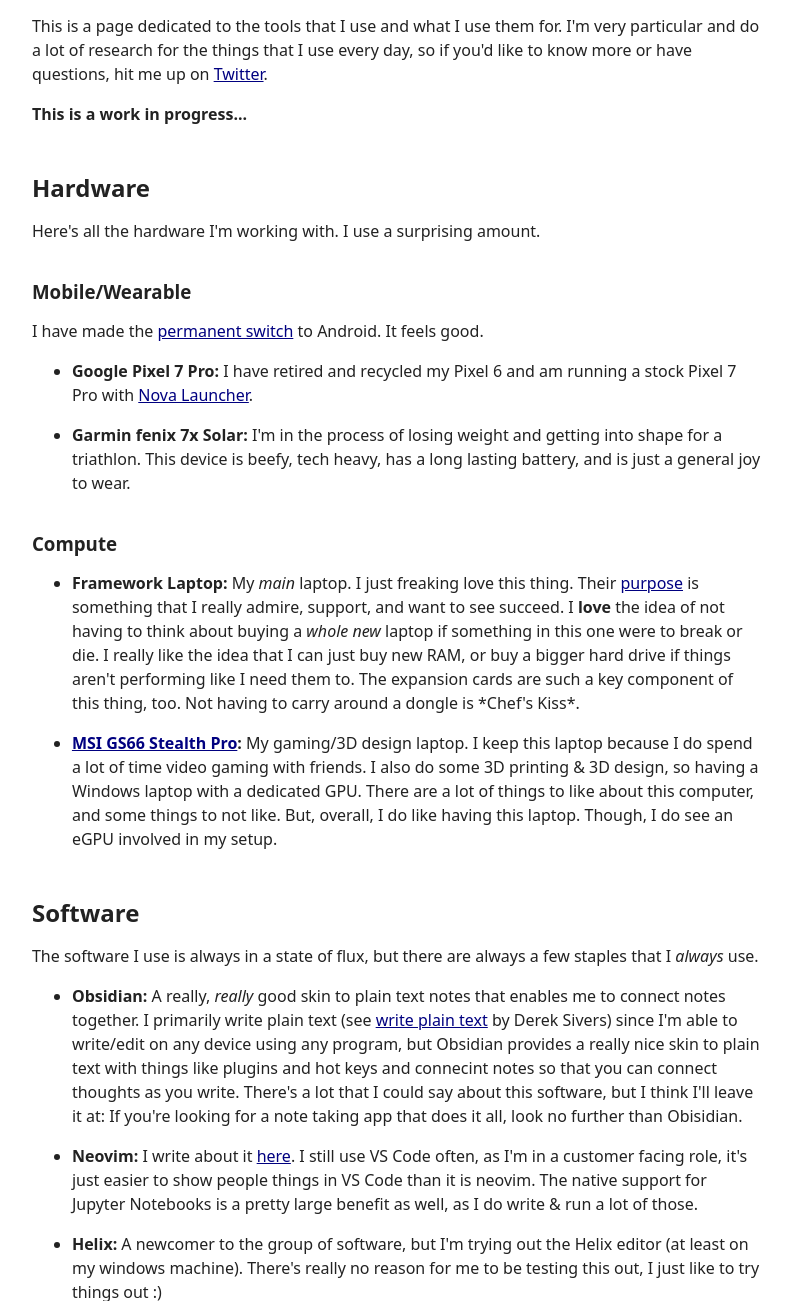
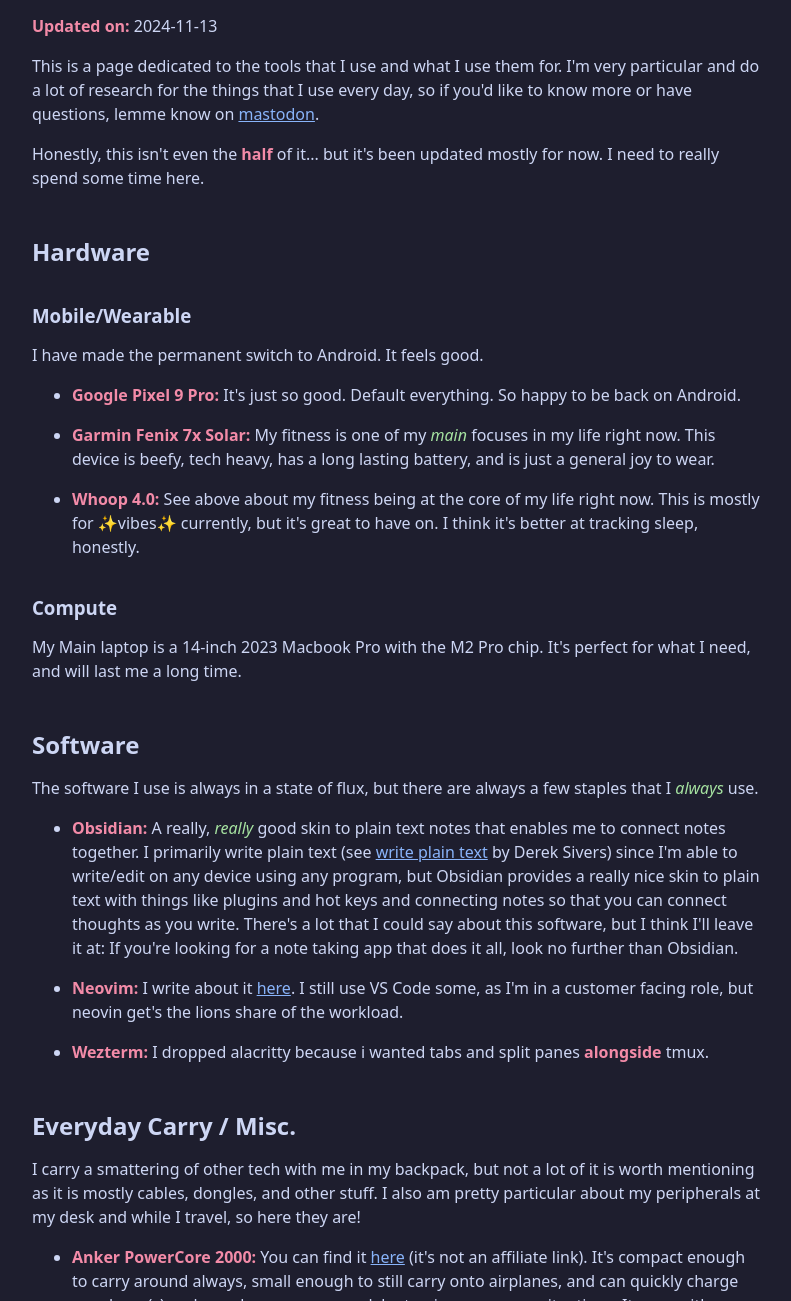
Before and after one commit to hhheath/personal-site, an Eleventy site: page src/pages/uses.md in a window 1280 px wide. Shown: the part 168-1469 px from the top of the page, without its empty margins (242-1033 px from the left). Built offline with nearby package versions, Linux system fonts and the light colour scheme; Eleventy itself is replaced by a stand-in of ours; files that its build step writes are made by us from their sources.

Commit message:
general updates. still needs a lot of cleaning. swtich to catppuccin mocha theme for the website

```diff
--- a/src/_includes/nav.njk
+++ b/src/_includes/nav.njk
@@ -15,5 +15,8 @@
       </a>
     </li>
     {%- endfor %}
+    <li>
+        <a href="https://github.com/hhheath/dotfiles">my dotfiles</a>
+    </li>
   </ul>
 </nav>
--- a/src/css/style.css
+++ b/src/css/style.css
@@ -7,14 +7,23 @@
 /* Layout */
 
 body {
+    background-color: #1e1e2e;
+    color: #cdd6f4;
     display: flex;
     flex-direction: column;
     min-height: 100vh;
     padding: 5vh clamp(1rem, 5vw, 3rem) 1rem;
     font-family: system-ui, sans-serif;
     line-height: 1.5;
-  color: #222;
     margin-bottom: 100px;
+}
+
+strong {
+    color: #f38ba8;
+}
+
+em {
+    color: #a6e3a1;
 }
 
 body > * {
@@ -40,6 +49,7 @@
 
 nav [aria-current="page"] {
     font-weight: bold;
+    color: #b4befe;
 }
 
 header,
@@ -78,7 +88,7 @@
 }
 
 a {
-  color: navy;
+    color: #89b4fa;
     text-underline-offset: 0.08em;
 }
 
@@ -109,7 +119,12 @@
 /* Supporting Content */
 
 code:not([class*="language"]) {
-  font-family: Consolas, Monaco, Andale Mono, Ubuntu Mono, monospace;
+    font-family:
+        Consolas,
+        Monaco,
+        Andale Mono,
+        Ubuntu Mono,
+        monospace;
     font-size: 1.75ex;
     color: #444;
     background-color: rgba(0, 0, 0, 0.1);
--- a/src/pages/uses.md
+++ b/src/pages/uses.md
@@ -3,33 +3,33 @@
 date: 2022-06-08
 ---
 
-This is a page dedicated to the tools that I use and what I use them for. I'm very particular and do a lot of research for the things that I use every day, so if you'd like to know more or have questions, hit me up on [Twitter](https://twitter.com/hhheath_).
+**Updated on:** 2024-11-13
 
-**This is a work in progress...**
+This is a page dedicated to the tools that I use and what I use them for. I'm very particular and do a lot of research for the things that I use every day, so if you'd like to know more or have questions, lemme know on [mastodon](https://mastodon.social/@hheath_).
+
+Honestly, this isn't even the **half** of it... but it's been updated mostly for now. I need to really spend some time here.
 
 ## Hardware
 
-Here's all the hardware I'm working with. I use a surprising amount.
-
 ### Mobile/Wearable
 
-I have made the [permanent switch](/posts/apple-vs-android/) to Android. It feels good.
+I have made the permanent switch to Android. It feels good.
 
-- **Google Pixel 7 Pro:** I have retired and recycled my Pixel 6 and am running a stock Pixel 7 Pro with [Nova Launcher](https://novalauncher.com/).
-- **Garmin fenix 7x Solar:** I'm in the process of losing weight and getting into shape for a triathlon. This device is beefy, tech heavy, has a long lasting battery, and is just a general joy to wear.
+- **Google Pixel 9 Pro:** It's just so good. Default everything. So happy to be back on Android.
+- **Garmin Fenix 7x Solar:** My fitness is one of my _main_ focuses in my life right now. This device is beefy, tech heavy, has a long lasting battery, and is just a general joy to wear.
+- **Whoop 4.0:** See above about my fitness being at the core of my life right now. This is mostly for ✨vibes✨ currently, but it's great to have on. I think it's better at tracking sleep, honestly.
 
 ### Compute
 
-- **Framework Laptop:** My _main_ laptop. I just freaking love this thing. Their [purpose](https://frame.work/about) is something that I really admire, support, and want to see succeed. I **love** the idea of not having to think about buying a _whole new_ laptop if something in this one were to break or die. I really like the idea that I can just buy new RAM, or buy a bigger hard drive if things aren't performing like I need them to. The expansion cards are such a key component of this thing, too. Not having to carry around a dongle is \*Chef's Kiss\*.
-- **[MSI GS66 Stealth Pro](https://us.msi.com/Laptop/GS66-Stealth-10SX/Overview):** My gaming/3D design laptop. I keep this laptop because I do spend a lot of time video gaming with friends. I also do some 3D printing & 3D design, so having a Windows laptop with a dedicated GPU. There are a lot of things to like about this computer, and some things to not like. But, overall, I do like having this laptop. Though, I do see an eGPU involved in my setup.
+My Main laptop is a 14-inch 2023 Macbook Pro with the M2 Pro chip. It's perfect for what I need, and will last me a long time.
 
 ## Software
 
 The software I use is always in a state of flux, but there are always a few staples that I _always_ use.
 
-- **Obsidian:** A really, _really_ good skin to plain text notes that enables me to connect notes together. I primarily write plain text (see [write plain text](https://sive.rs/plaintext) by Derek Sivers) since I'm able to write/edit on any device using any program, but Obsidian provides a really nice skin to plain text with things like plugins and hot keys and connecint notes so that you can connect thoughts as you write. There's a lot that I could say about this software, but I think I'll leave it at: If you're looking for a note taking app that does it all, look no further than Obisidian.
-- **Neovim:** I write about it [here](/posts/nvim/). I still use VS Code often, as I'm in a customer facing role, it's just easier to show people things in VS Code than it is neovim. The native support for Jupyter Notebooks is a pretty large benefit as well, as I do write & run a lot of those.
-- **Helix:** A newcomer to the group of software, but I'm trying out the Helix editor (at least on my windows machine). There's really no reason for me to be testing this out, I just like to try things out :)
+- **Obsidian:** A really, _really_ good skin to plain text notes that enables me to connect notes together. I primarily write plain text (see [write plain text](https://sive.rs/plaintext) by Derek Sivers) since I'm able to write/edit on any device using any program, but Obsidian provides a really nice skin to plain text with things like plugins and hot keys and connecting notes so that you can connect thoughts as you write. There's a lot that I could say about this software, but I think I'll leave it at: If you're looking for a note taking app that does it all, look no further than Obsidian.
+- **Neovim:** I write about it [here](/posts/nvim/). I still use VS Code some, as I'm in a customer facing role, but neovin get's the lions share of the workload.
+- **Wezterm:** I dropped alacritty because i wanted tabs and split panes **alongside** tmux.
 
 ## Everyday Carry / Misc.
 
@@ -37,8 +37,8 @@
 
 - **Anker PowerCore 2000:** You can find it [here](https://a.co/d/3jsJ0vZ) (it's not an affiliate link). It's compact enough to carry around always, small enough to still carry onto airplanes, and can quickly charge my phone(s) and can charge up my work laptop in emergency situations. It goes with me everywhere.
 - **Caldigit TS3+ USB-C Dock:** What else would I use? Caldigit is the best in the game, and this dock has been used **daily** for the last 3 and a half years. It's a powerhouse, and I _for sure_ would not have the luxurious set up that I have now without it.
-- **ZSA Moonlander Mk1:** A split, tentable keyboard that is just so fun to use. I use Kailh Box White switches that are just \*Chef's Kiss\*. It's fully programmable, so I've got all kinds of layers and macros that help me navigate around a screen much easier. I've got a few macros for some of the [vim](/posts/nvim/) bindings as well as some layers and quick switches for Linux, macOS, and Windows for when I switch between my three laptops (the macbook is for work).
 - **Logitech MX Master 3:** It's not the best mouse for gaming, but it is the best mouse for literally everything else. Plus, it's USB-C charging. So, when I do travel, I still only need the one cable. A workhorse of a mouse with long lasting battery and great ergonomics.
 - **Logitech MX Keys Mini:** When I get sick of the mechanical keyboard, or want to declutter my desk a bit (the moonlander is a bit keyboard, and since it's split it does take up more space on the desk) I switch over to this keyboard. It can switch devices with the tap of a button (just like the MX Master mouse) which is a great pairing with the Caldigit dock because then the only thing I have to change when I want to switch from work to play is the laptop, and it's all USB-C!
-- **Sony WH-1000XM4 Headphones:** These are the best wireless headphones you can buy right now that aren't a sole part of the Apple Ecosystem (AirPods Max). Active Noise Cancelling, solid battery life, automatic activity detection, transparency mode, and comfort that allows me to wear these all day. I take them everywhere, I take calls with them, I go for walks with them on, they're amazing. Probably my most single recommended piece of tech.
-- **Beats Fit Pro:** For when I have a more-intense-than-a-walk workout or when I'm traveling ultralight and can't pack my Sony headphones. Same chip & technology that's in the AirPods Pro, but with a little wingtip to keep them in your ear (a serious problem for me that the wingtip solves) **and** they have a physical button instead of that damn pinch/force crap on the AirPods.
+- **Apple Airpods Max:** While I _do_ use android as my main mobile OS, my personal laptop and work laptop are Macs. So, these are great for that. They're heavy as _shit_, though.
+- **Wired Apple earbuds:** I mean... consistent, easy on the ears, great mic. Both in 3.5mm and USB-C for phone & laptop.
+- **Bose QuietComfort Ultra Earbuds:** For runs & walks outside, and for chores around the house. I love true wireless headphones. The airpods pro are great, but they suck on android, and these are GREAT. I just wish the transparency mode was as good as Apple's.
```
Also changed, not shown: src/index.md (+2 -2 lines), src/pages/now.md (+6 -6 lines), src/posts/nvim.md (+8 -2 lines), 12 other files. Lines whose indentation alone changed are shown as unchanged.
